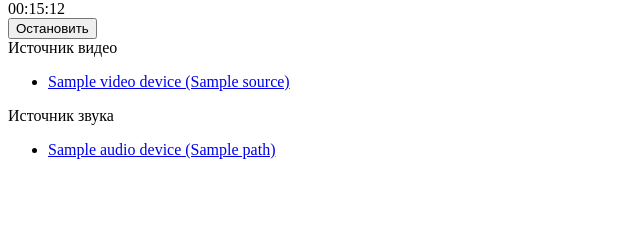
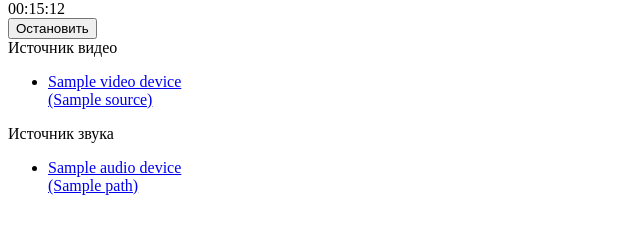
Before and after one commit to slavas490/uStreamer, a Node project: template views/pages/home.ejs in a window 1280 px wide. Shown: the part 158-398 px from the top of the page, without its empty margins (0-640 px from the left). Run offline with Node 20 templates, Linux system fonts and the light colour scheme; the template is opened without the code that fills it: most values are stand-ins (such as "Sample title", 1, 10 or a date in 2020).

Commit message:
change list-group

```diff
--- a/public/style/_form.scss
+++ b/public/style/_form.scss
@@ -167,11 +167,17 @@
         	$active-bk: #d8d8d8;
 
             a {
+            	font-size: 0.7rem;
             	display: block;
                 text-decoration: none;
                 color: #000;
                 padding: $padding-inner;
                 border-bottom: none;
+
+                &>span {
+                	font-weight: 600;
+    				font-size: 0.9rem;
+                }
 
                 &:hover {
                 	background-color: $active-bk;
--- a/public/style/style.scss
+++ b/public/style/style.scss
@@ -194,7 +194,7 @@
     display: flex;
     justify-content: space-around;
     &>div:nth-child(n+2) {
-        margin-left: 15px;
+        margin-left: $padding-primary;
     }
 }
 
--- a/views/pages/home.ejs
+++ b/views/pages/home.ejs
@@ -14,7 +14,7 @@
 		<div class="title">Источник видео</div>
 		<ul class="body">
 			<% for(let i = 0; i < data.videoDevices.length; i++) { %>
-				<li><a href="#"> <%= data.videoDevices[i].name + ' (' + data.videoDevices[i].source + ')'%> </a></li>
+				<li><a href="#"> <%- '<span>' + data.videoDevices[i].name + '</span> <br>(' + data.videoDevices[i].source + ')'%> </a></li>
 			<%}%>
 		</ul>
 	</div>
@@ -23,7 +23,7 @@
 		<div class="title">Источник звука</div>
 		<ul class="body">
 			<% for(let i = 0; i < data.audioDevices.length; i++) {  %>
-				<li><a href="#"> <%= data.audioDevices[i].name + ' (' + data.audioDevices[i].path + ')'%> </a></li>
+				<li><a href="#"> <%- '<span>' + data.audioDevices[i].name + '</span> <br>(' + data.audioDevices[i].path + ')'%> </a></li>
 			<%}%>
 		</ul>
 </div>
```
Also changed, not shown: db/database.db.
